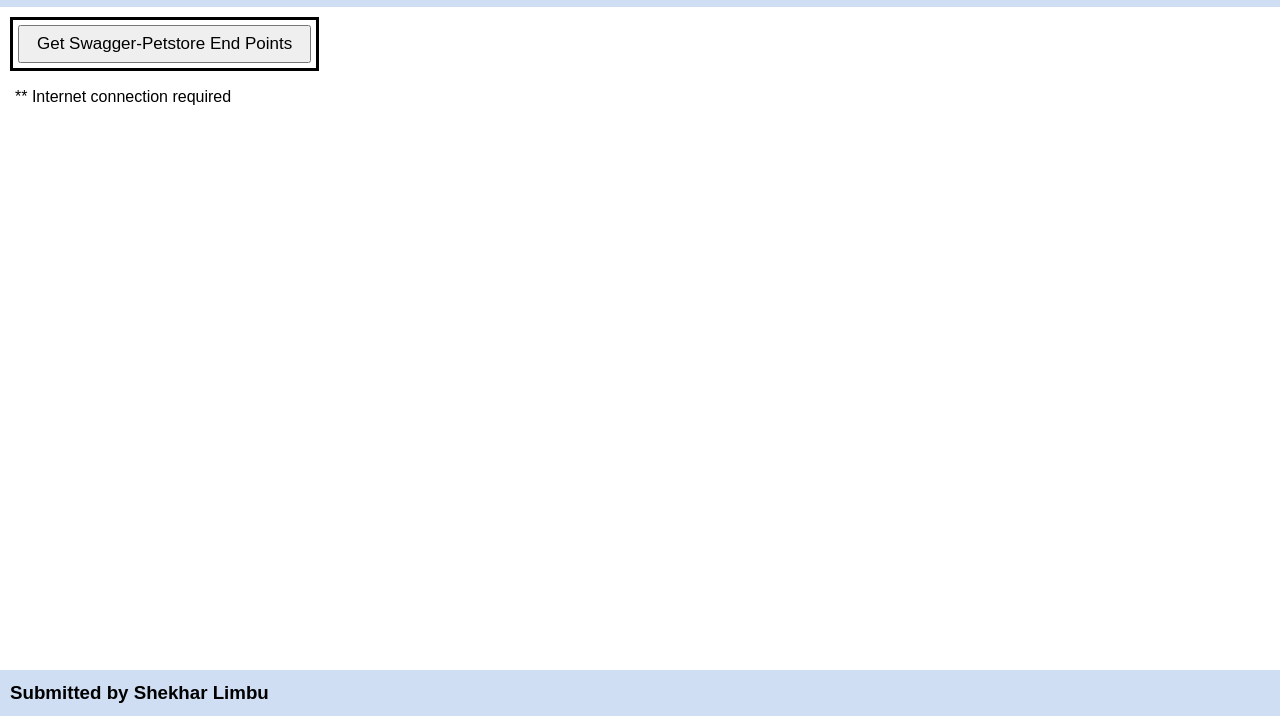
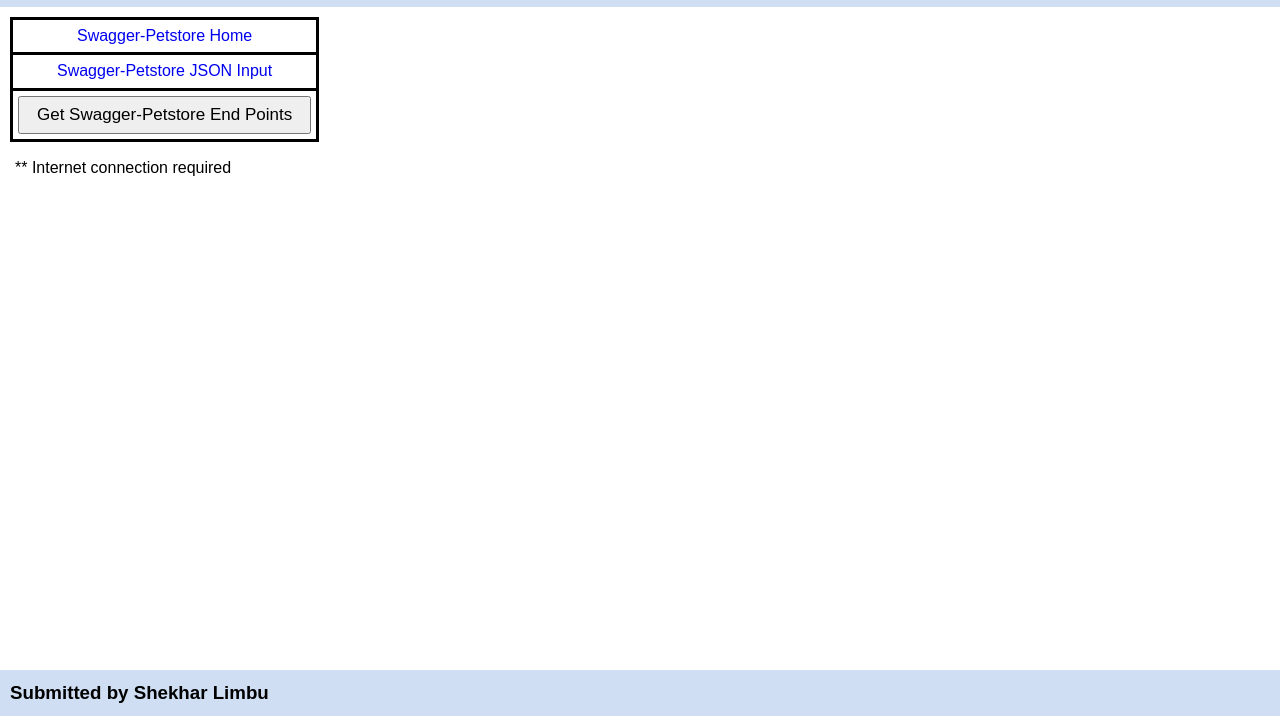
Before and after one commit to shekharlimbu/swagger-petstore, a plain HTML site: page index.html in a window 1280 px wide. Shown: the part 84-800 px from the top of the page. Drawn offline with Linux system fonts and the light colour scheme.

Commit message:
Updated app with more links

```diff
--- a/index.html
+++ b/index.html
@@ -15,6 +15,8 @@
     </div>
 
     <table>
+        <tr><td><a href="https://petstore.swagger.io/" target='_blank'>Swagger-Petstore Home</a></td></tr>
+        <tr><td><a href="https://petstore.swagger.io/v2/swagger.json" target='_blank'>Swagger-Petstore JSON Input</a></td></tr>
         <tr><td><button class='button' onclick="getSwagger()">Get Swagger-Petstore End Points</button></td></tr>
     </table>
     <div class='box'>
```
